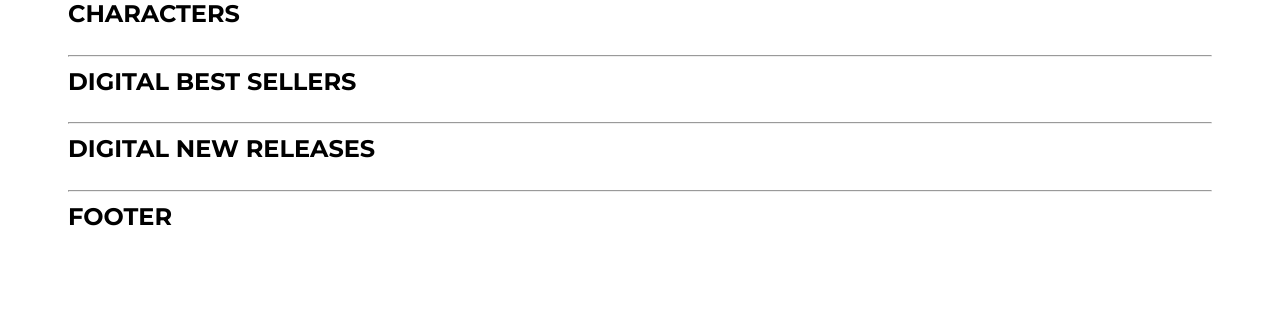
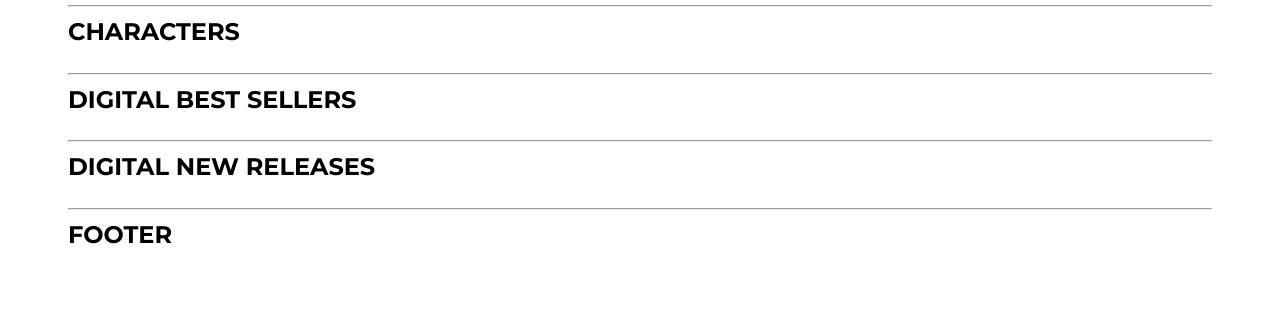
Before and after one commit to MLT93/nintendo-proyect, a plain HTML site: page index.html in a window 1280 px wide. Shown: the part 1395-1719 px from the top of the page. Drawn offline with Linux system fonts and the light colour scheme.

Commit message:
ultimos cambios antes de merge

```diff
--- a/index.html
+++ b/index.html
@@ -277,6 +277,10 @@
           </a>
         </div>
 
+        <div class="section-divider">
+          <hr />
+        </div>
+
         <div class="characters-section">
           <h1>CHARACTERS</h1>
         </div>
```
